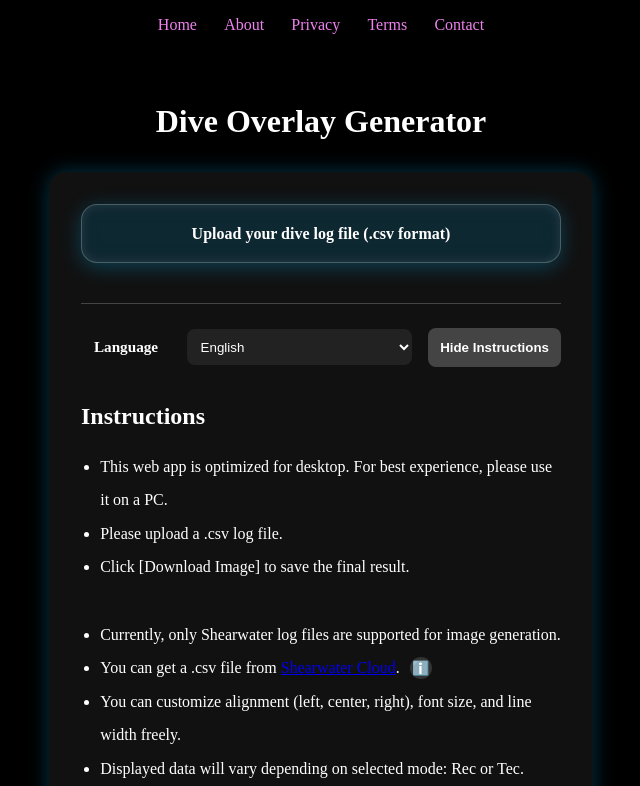
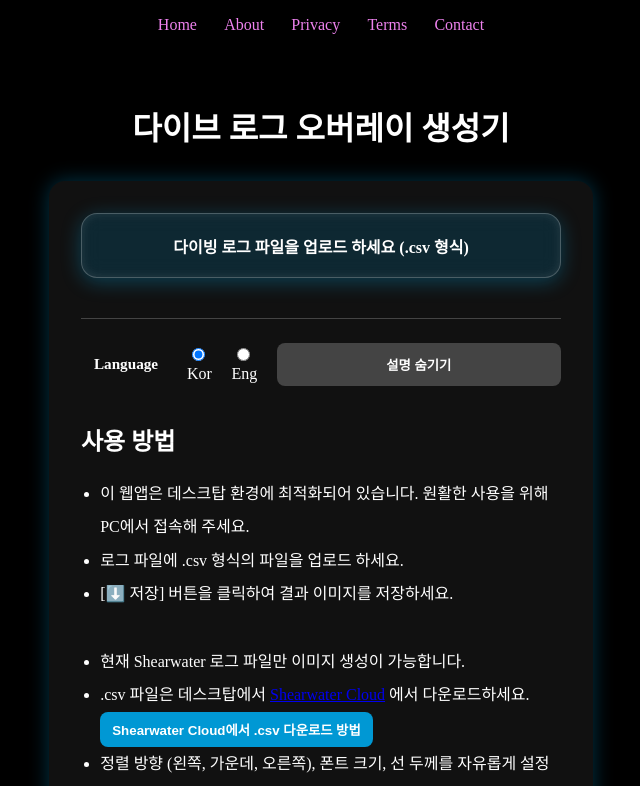
Before and after one commit to yun-sin/dive-overlay, a React (Create React App) app: page / in a window 1280 px wide. Shown: the top 786 px of the page, without its empty margins (319-959 px from the left). Built offline with nearby package versions, Linux system fonts and the light colour scheme.

Commit message:
언어 라디오 선택 등 자잘한 변경

```diff
--- a/src/DiveOverlayUploader.jsx
+++ b/src/DiveOverlayUploader.jsx
@@ -16,7 +16,7 @@ export default function DiveOverlayUploader() {
   const [includeBackground, setIncludeBackground] = useState(true);
   const [backgroundImage, setBackgroundImage] = useState(null);
   const [showInstructions, setShowInstructions] = useState(true);
-  const [lang, setLang] = useState("en");
+  const [lang, setLang] = useState("kr");
   const [showGraph, setShowGraph] = useState(true);
   const [showModal, setShowModal] = useState(false);
 
@@ -204,7 +204,7 @@ export default function DiveOverlayUploader() {
               const hasStop = firstStopDepth.some(d => d > 0.1);
               if (hasStop) {
                 ctx.strokeStyle = "red";
-                ctx.lineWidth = 7;
+                ctx.lineWidth = lineWidth;
                 ctx.beginPath();
                 for (let i = 0; i < time.length && i < firstStopDepth.length; i++) {
                   if (firstStopDepth[i] <= 0) continue;
@@ -256,7 +256,7 @@ export default function DiveOverlayUploader() {
 
   return (
     <div className="container">
-      <h1 className="title">{lang === "kr" ? "다이브 오버레이 생성기" : "Dive Overlay Generator"}</h1>
+      <h1 className="title">{lang === "kr" ? "다이브 로그 오버레이 생성기" : "Dive Log Overlay Generator"}</h1>
       <div className="content-wrapper">
         <div className="panel">
           <form className="form">
@@ -337,10 +337,8 @@ export default function DiveOverlayUploader() {
 
           <div className="row-group">
             <label className="row-label">{lang === "kr" ? "Language" : "Language"}</label>
-            <select value={lang} onChange={(e) => setLang(e.target.value)} className="input-inline">
-              <option value="kr">한국어</option>
-              <option value="en">English</option>
-            </select>
+            <label><input type="radio" checked={lang == "kr"} onChange={() => setLang("kr")} /> Kor</label>
+            <label><input type="radio" checked={lang == "en"} onChange={() => setLang("en")} /> Eng</label>
             <button
               onClick={(e) => {
                 e.preventDefault();
@@ -369,8 +367,8 @@ export default function DiveOverlayUploader() {
                 </li>
                 <li>
                   {lang === "kr"
-                    ? "[이미지 다운로드] 버튼을 클릭하여 결과 이미지를 저장하세요."
-                    : "Click [Download Image] to save the final result."}
+                    ? "[⬇️ 저장] 버튼을 클릭하여 결과 이미지를 저장하세요."
+                    : "Click [⬇️ Save] to save the final result."}
                 </li>
                 <br />
                 <li>
@@ -390,9 +388,6 @@ export default function DiveOverlayUploader() {
                         Shearwater Cloud
                       </a>{" "}
                       에서 다운로드하세요.{" "}
-                      <button className="circle-info-button" onClick={() => setShowModal(prev => !prev)} title="도움말">
-                        ℹ️
-                      </button>
                     </>
                   ) : (
                     <>
@@ -405,11 +400,14 @@ export default function DiveOverlayUploader() {
                         Shearwater Cloud
                       </a>
                       .{" "}
-                      <button className="circle-info-button" onClick={() => setShowModal(prev => !prev)} title="도움말">
-                        ℹ️
-                      </button>
+
                     </>
                   )}
+                  <button className="circle-info-button" onClick={() => setShowModal(prev => !prev)} title="도움말">
+                    {lang === "kr"
+                      ? "Shearwater Cloud에서 .csv 다운로드 방법"
+                      : "How to download .csv from Shearwater Cloud"}
+                  </button>
                 </li>
                 <li>
                   {lang === "kr"
--- a/src/index.css
+++ b/src/index.css
@@ -72,7 +72,8 @@ input[type="number"] {
 }
 
 .generate-button {
-  background-color: #00AEEF;
+  width: 100%;
+  background-color: #0098d4;
   color: white;
   padding: 0.75rem;
   border-radius: 8px;
@@ -83,7 +84,7 @@ input[type="number"] {
 }
 
 .generate-button:hover {
-  background-color: #0098d4;
+  background-color: #00AEEF;
 }
 
 .result {
@@ -229,24 +230,19 @@ input[type="number"] {
 
 /* 버튼은 이전 스타일 유지 */
 .circle-info-button {
-  background-color: #333;
+  background-color: #0098d4;
   color: white;
+  padding: 0.5rem 0.75rem ;
+  border-radius: 8px;
+  font-weight: bold;
   border: none;
-  border-radius: 50%;
-  width: 22px;
-  height: 22px;
-  font-size: 14px;
-  line-height: 22px;
-  text-align: center;
+  transition: background 0.2s;
   cursor: pointer;
-  padding: 0;
-  display: inline-block;
-  margin-left: 6px;
-  transition: background-color 0.2s;
+
 }
 
 .circle-info-button:hover {
-  background-color: #555;
+  background-color: #00AEEF;;
 }
 
 /* 화면 전체 어두운 배경 */
```
Also changed, not shown: 1 other file (tests, documents, lock files or other folders). Lines whose indentation alone changed are shown as unchanged.
